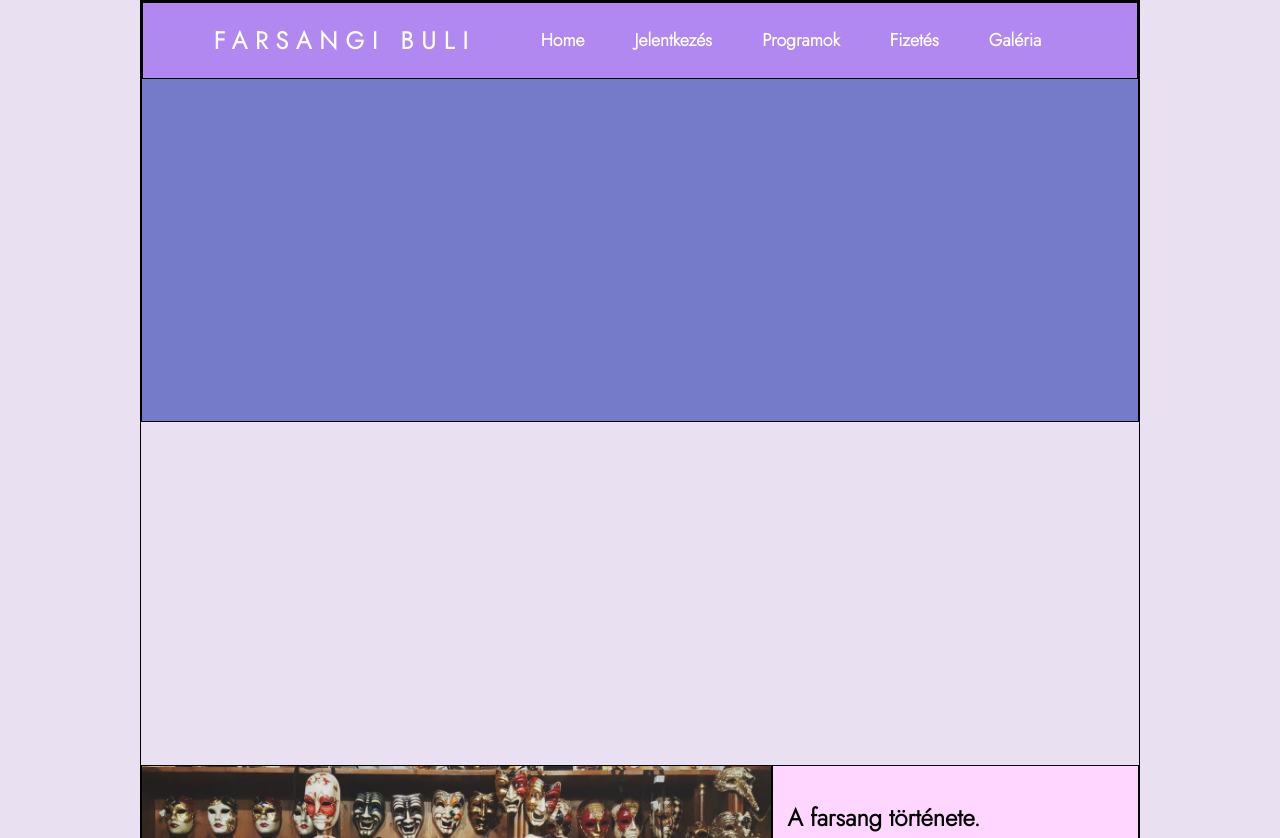
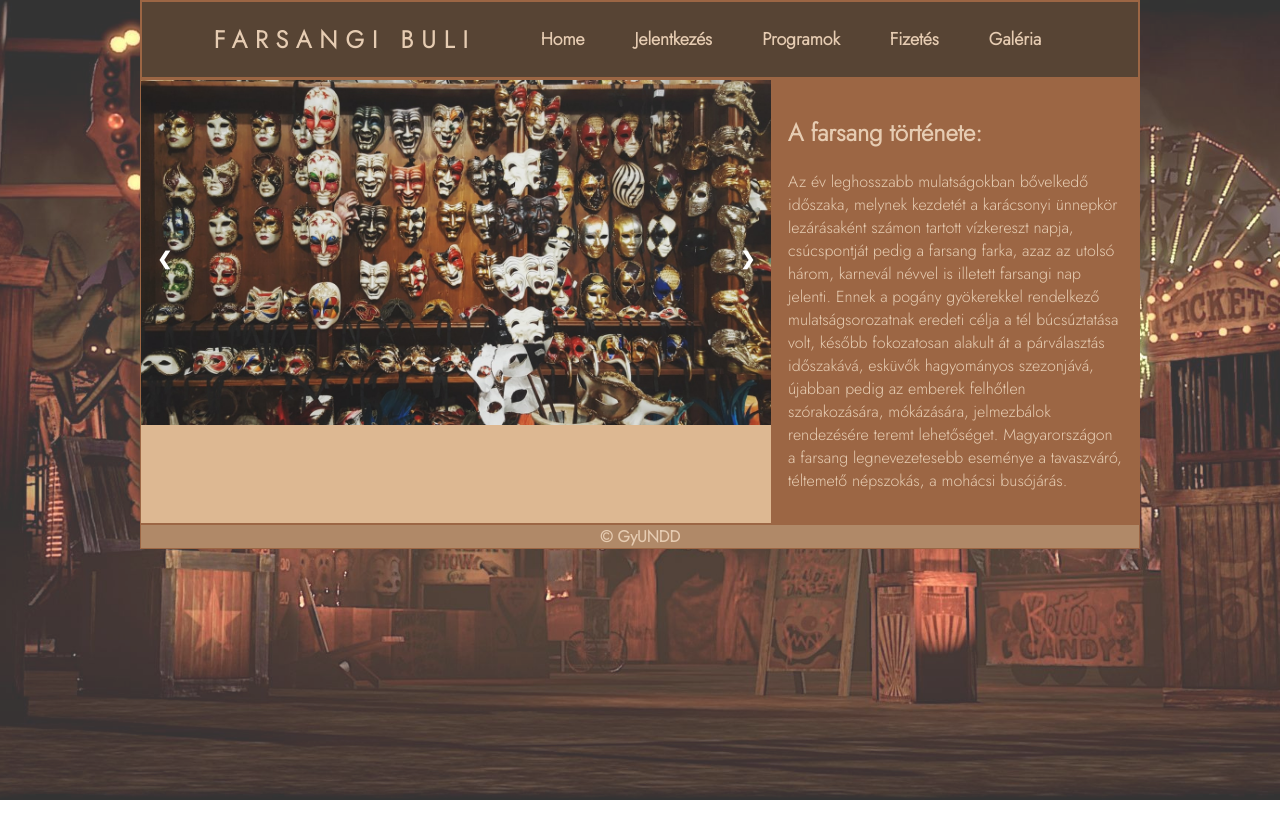
Before and after one commit to rohacsidana/Farsangi_buli, a plain HTML site: page Farsang/index.html in a window 1280 px wide. Shown: the top 838 px of the page. After the commit the page ends 800 px from the top, so only its background shows below. Drawn offline with Linux system fonts and the light colour scheme.

Commit message:
add/hatter, szinek, meretek, border

```diff
--- a/Farsang/index.html
+++ b/Farsang/index.html
@@ -10,9 +10,10 @@
   <body>
     <main>
       <header>
-
         <nav class="navbar">
-            <div class="logo"><a href="index.html"><h1>Farsangi Buli</h1></a></div>
+          <div class="logo">
+            <a href="index.html"><h1>Farsangi Buli</h1></a>
+          </div>
           <ul>
             <li><a href="index.html">Home</a></li>
             <li><a href="#">Jelentkezés</a></li>
@@ -21,8 +22,6 @@
             <li><a href="#">Galéria</a></li>
           </ul>
         </nav>
-
-
       </header>
       <article>
         <div class="slideshow-container">
@@ -56,15 +55,20 @@
         </div>
       </article>
       <aside>
-        <h2>
-            A farsang története.
-        </h2>
+        <h2>A farsang története:</h2>
 
         <p>
-            Az év leghosszabb mulatságokban bővelkedő időszaka, melynek kezdetét a karácsonyi ünnepkör lezárásaként számon tartott vízkereszt napja, csúcspontját pedig a farsang farka, azaz az utolsó három, karnevál névvel is illetett farsangi nap jelenti. Ennek a pogány gyökerekkel rendelkező mulatságsorozatnak eredeti célja a tél búcsúztatása volt, később fokozatosan alakult át a párválasztás időszakává, esküvők hagyományos szezonjává, újabban pedig az emberek felhőtlen szórakozására, mókázására, jelmezbálok rendezésére teremt lehetőséget. Magyarországon a farsang legnevezetesebb eseménye a tavaszváró, téltemető népszokás, a mohácsi busójárás.
+          Az év leghosszabb mulatságokban bővelkedő időszaka, melynek kezdetét a
+          karácsonyi ünnepkör lezárásaként számon tartott vízkereszt napja,
+          csúcspontját pedig a farsang farka, azaz az utolsó három, karnevál
+          névvel is illetett farsangi nap jelenti. Ennek a pogány gyökerekkel
+          rendelkező mulatságsorozatnak eredeti célja a tél búcsúztatása volt,
+          később fokozatosan alakult át a párválasztás időszakává, esküvők
+          hagyományos szezonjává, újabban pedig az emberek felhőtlen
+          szórakozására, mókázására, jelmezbálok rendezésére teremt lehetőséget.
+          Magyarországon a farsang legnevezetesebb eseménye a tavaszváró,
+          téltemető népszokás, a mohácsi busójárás.
         </p>
-
-
       </aside>
       <footer>&copy; GyUNDD</footer>
     </main>
--- a/Farsang/style.css
+++ b/Farsang/style.css
@@ -1,80 +1,80 @@
 @import url(https://fonts.googleapis.com/css2?family=Jost:wght@300&display=swap%27);
 
-*{
-    font-family: 'Jost', sans-serif;
-
+* {
+  font-family: "Jost", sans-serif;
 }
 
-
 /*Navigacio*/
-.navbar{
+.navbar {
   display: flex;
   justify-content: center;
   align-items: center;
   background-color: rgba(0, 0, 0, 0.5);
   position: sticky;
   top: 0;
+  color: rgb(230, 204, 178);
 }
-  .navbar ul{
+.navbar ul {
   display: flex;
   list-style: none;
   margin: 20px 0px;
 }
-  .navbar ul li{
+.navbar ul li {
   font-family: century;
   font-size: 1.1rem;
   font-weight: bold;
 }
-  .navbar ul li a{
+.navbar ul li a {
   text-decoration: none;
-    color: white;
+  color: rgb(230, 204, 178);
   padding: 8px 25px;
-    transition: all .5s ease;
+  transition: all 0.5s ease;
 }
-  .navbar ul li a:hover{
-    background-color: white;
-    color: black;
-    box-shadow: 0 0 10px white;
+.navbar ul li a:hover {
+  background-color: rgb(230, 204, 178);
+  color: rgb(156, 102, 68);
+  box-shadow: 0 0 10px rgb(230, 204, 178);
 }
-  .logo a{
+.logo a {
   text-decoration: none;
-      color: white;
+  color: rgb(230, 204, 178);
 }
-
 
 main {
   max-width: 1000px;
   margin: auto;
   display: grid;
-    grid-template-areas: "h h h h"
+  grid-template-areas:
+    "h h h h"
     "n n n n"
     "a a a as"
     "f f f f";
-
 }
 
-body {
-    background-color: rgb(233, 224, 241);
-
+body::before {
+  content: "";
+  position: absolute;
+  top: 0;
+  right: 0;
+  background: url(kepek/bg.jpg) no-repeat center center/cover;
+  height: 100%;
+  width: 100%;
+  z-index: -1;
+  opacity: 0.8;
 }
 
-main,
 header,
 nav,
 aside,
 article,
 footer,
 section {
-    border: 1px solid black;
-}
-main{
-    height: 1920px;
-    width: 1080px;
+  border: 1px solid rgb(156, 102, 68);
 }
 
 header {
   grid-area: h;
-    background-color: rgb(117, 123, 200);
+  background-color: rgb(176, 137, 104);
   text-align: center;
 }
 
@@ -105,8 +105,10 @@ nav {
 
 aside {
   grid-area: as;
-    background-color: rgb(255, 214, 255);
+  background-color: rgb(156, 102, 68);
   padding: 15px;
+  color: rgb(230, 204, 178);
+  font-weight: 500;
 }
 
 .szemelyesaside img {
@@ -127,7 +129,7 @@ aside {
 
 article {
   grid-area: a;
-    background-color: rgb(224, 195, 252);
+  background-color: rgb(221, 184, 146);
 }
 
 article h2 {
@@ -140,46 +142,10 @@ article h2 {
 footer {
   grid-area: f;
   text-align: center;
-    background-color: rgb(187, 173, 255);
+  background-color: rgb(176, 137, 104);
+  color: rgb(230, 204, 178);
+  font-weight: 600;
 }
-
-
-/*Navigacio*/
-
-.navbar {
-    display: flex;
-    justify-content: center;
-    align-items: center;
-    background-color: rgba(177, 136, 239);
-    position: sticky;
-    top: 0;
-}
-
-.navbar ul {
-    display: flex;
-    list-style: none;
-    margin: 20px 0px;
-}
-
-.navbar ul li {
-    font-family: century;
-    font-size: 1.1rem;
-    font-weight: bold;
-}
-
-.navbar ul li a {
-    text-decoration: none;
-    color: white;
-    padding: 8px 25px;
-    transition: all .5s ease;
-}
-
-.navbar ul li a:hover {
-    background-color: white;
-    color: black;
-    box-shadow: 0 0 10px white;
-}
-
 
 /*Űrlap article*/
 
@@ -194,7 +160,7 @@ footer {
   display: flex;
 }
 
-.form-row input[type='text'] {
+.form-row input[type="text"] {
   background-color: rgb(251, 228, 255);
   border: 1px solid black;
   border-radius: 3px;
@@ -208,14 +174,14 @@ footer {
   margin-bottom: 15px;
 }
 
-.form-row input[type='tel'] {
+.form-row input[type="tel"] {
   margin-left: 20px;
   background-color: rgb(251, 228, 255);
   border: 1px solid black;
   width: 40%;
 }
 
-.form-row input[type='email'] {
+.form-row input[type="email"] {
   margin-left: 20px;
   background-color: rgb(251, 228, 255);
   border: 1px solid black;
@@ -228,7 +194,7 @@ select {
   border: 1px solid black;
 }
 
-input[type=submit] {
+input[type="submit"] {
   width: 50%;
   color: white;
   padding: 14px 20px;
@@ -240,14 +206,13 @@ input[type=submit] {
   margin-right: 25%;
 }
 
-input[type=submit]:hover {
+input[type="submit"]:hover {
   background-color: plum;
 }
 
-
 /*Reszponzivitás */
 
-@media screen and(max-width: 600px) {
+@media screen and (max-width: 600px) {
   main {
     width: 100%;
     grid-template-areas: "h" "n" "a" "as" "f";
```
Also changed, not shown: Farsang/kepek/bg.jpg (added). Lines whose indentation alone changed are shown as unchanged.
